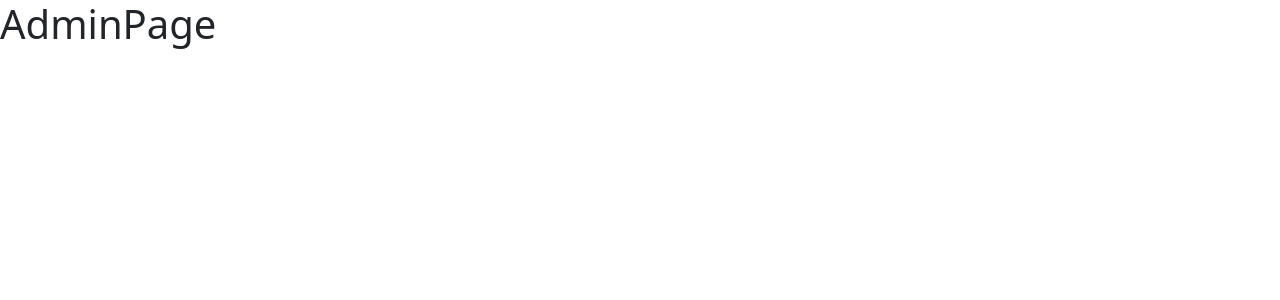
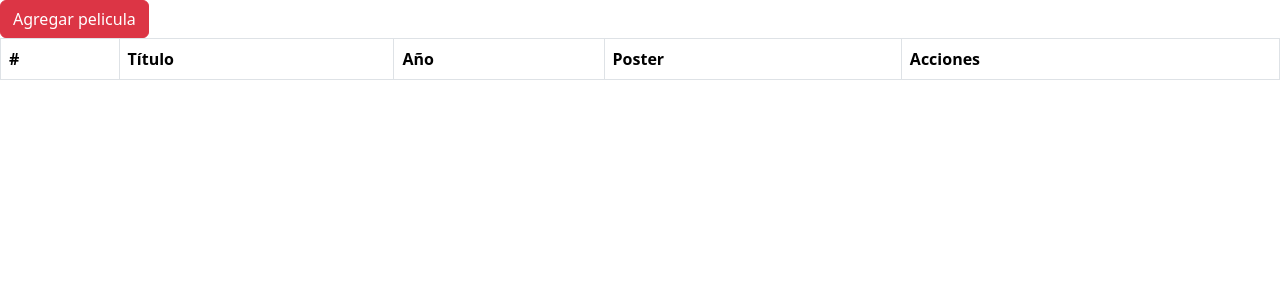
Before and after one commit to leandroblanca/PlayMovie, a React (Vite) app: page /admin in a window 1280 px wide. Shown: the top 300 px of the page. Built offline with nearby package versions, Linux system fonts and the light colour scheme.

Commit message:
agrego estructura visual de admin

```diff
--- a/src/App.jsx
+++ b/src/App.jsx
@@ -2,7 +2,6 @@ import { BrowserRouter, Route, Routes } from 'react-router-dom'
 import './App.css'
 import "./index.css";
 import AdminProtegida from "./pages/Admin/AdminProtegida";
-import Login from './pages/login';
 
 function App() {
 
@@ -12,7 +11,6 @@ function App() {
     <BrowserRouter>
     <Routes>
        <Route path="/admin" element={<AdminProtegida />} />
-       <Route path="/login" element={<Login />} />
     </Routes>
     </BrowserRouter>
     </>
--- a/src/pages/Admin/Admin.jsx
+++ b/src/pages/Admin/Admin.jsx
@@ -1,12 +1,67 @@
-import React from 'react'
+import { Button, Modal, Table, Form } from "react-bootstrap";
+import { useState } from "react";
+import "./Admin.css";
 
-const Admin = () => {
+
+function Admin() {
+   const [show, setShow] = useState(false);
+
+  const handleClose = () => setShow(false);
+  const handleShow = () => setShow(true);
   return (
-    <div>
-        <h1>AdminPage</h1>
+    <>
+      <Button variant="danger" onClick={handleShow}>
+        Agregar pelicula
+      </Button>
 
-    </div>
-  )
+      <Modal show={show} onHide={handleClose}>
+        <Modal.Header closeButton>
+          <Modal.Title>Agregar Pelicula</Modal.Title>
+        </Modal.Header>
+
+        <Modal.Body >
+          <Form>
+            <Form.Control className="mb-3"
+              type="text"
+              placeholder="Buscar película..."
+            />
+
+            <Form.Control className="mb-3"
+              type="text"
+              placeholder="Título"
+            />
+
+            <Form.Control className="mb-3"
+              type="text"
+              placeholder="Año"
+            />
+
+            <Form.Control className="mb-3"
+              type="text"
+              placeholder="URL del poster"
+            />
+
+          </Form>
+            <Button variant="danger"type="submit">Agregar</Button>
+        </Modal.Body>
+
+
+      </Modal>
+
+      <Table striped bordered hover>
+        <thead>
+          <tr>
+            <th>#</th>
+            <th>Título</th>
+            <th>Año</th>
+            <th>Poster</th>
+            <th>Acciones</th>
+          </tr>
+        </thead>
+        <tbody></tbody>
+      </Table>
+    </>
+  );
 }
 
-export default Admin
+export default Admin;
--- a/src/pages/Login.jsx
+++ /dev/null
@@ -1,11 +0,0 @@
-import React from 'react'
-
-const Login = () => {
-  return (
-    <div>
-      <h1>Login</h1>
-    </div>
-  )
-}
-
-export default Login;
```
